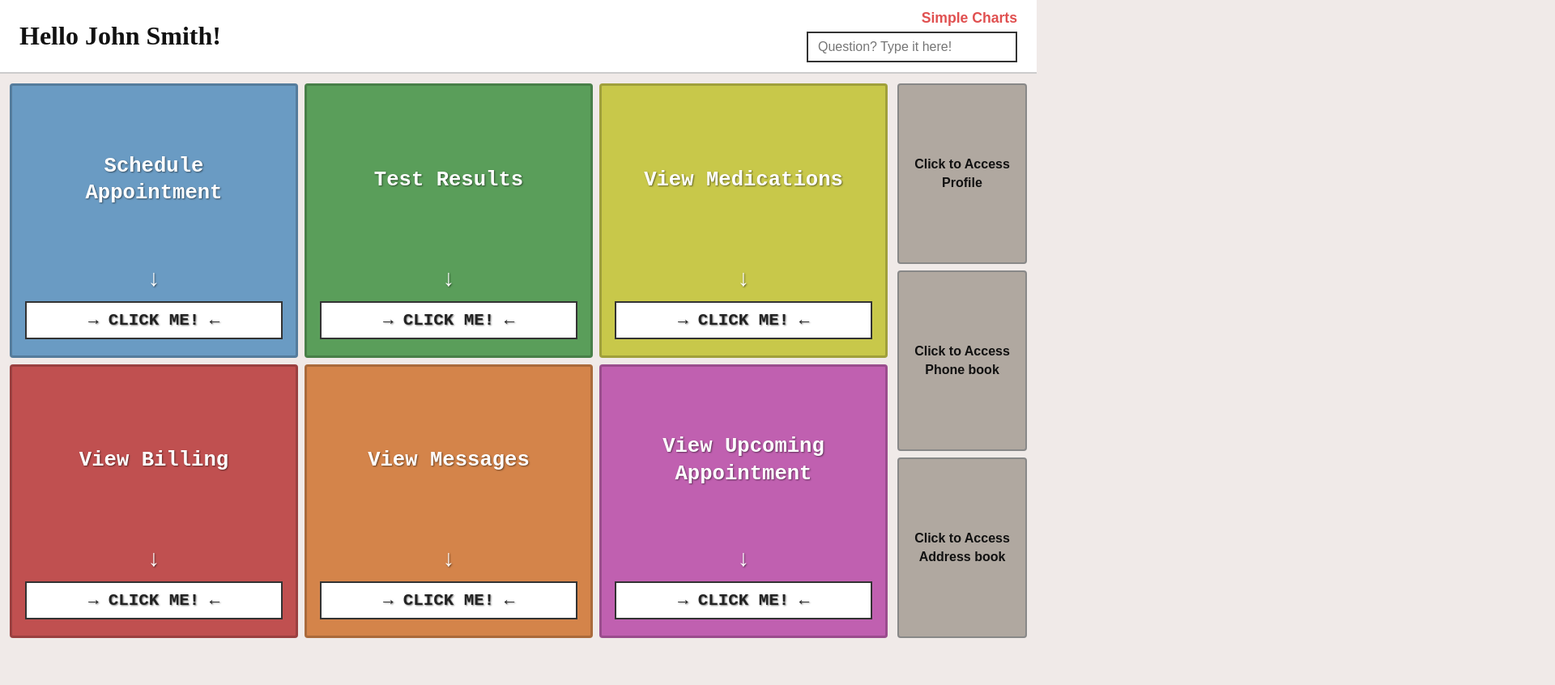
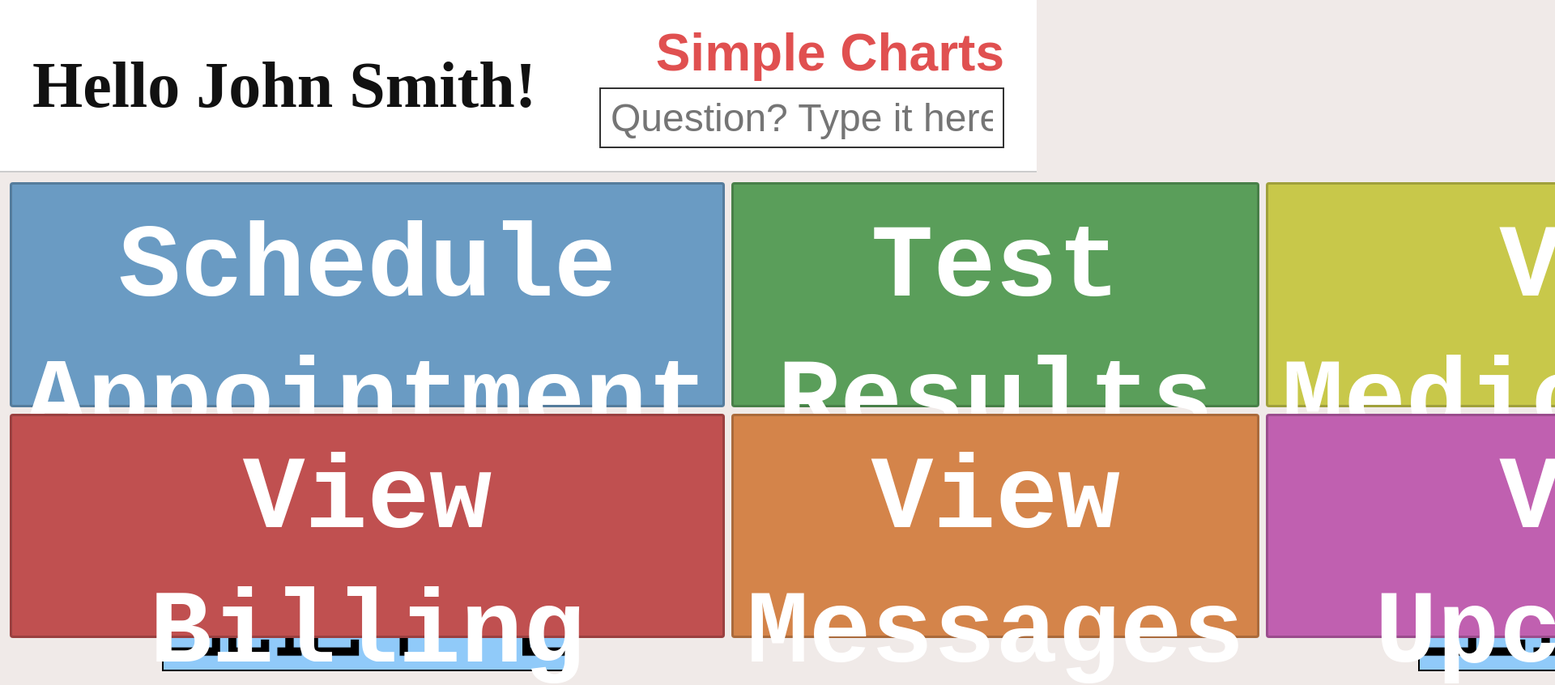
Before and after one commit to kadengardiner/SimpleCharts, a React (Vite) app: page / in a window 1280 px wide. Shown: the top 846 px of the page at 81% size, 1920 px wide, since content can reach past the window. Before the commit the page ends 800 px from the top, so only its background shows below. Built offline with nearby package versions, Linux system fonts and the light colour scheme.

Commit message:
added a custon click me button, still need to make the custon colors for other than blue so blue is just the preset now whelp but home page is coming together quite nice

```diff
--- a/src/App.css
+++ b/src/App.css
@@ -19,14 +19,14 @@ body {
   display: flex;
   align-items: center;
   justify-content: space-between;
-  padding: 12px 24px;
+  padding: 28px 40px;
   background: #fff;
   border-bottom: 2px solid #ccc;
   flex-shrink: 0;
 }
 
 .greeting {
-  font-size: 2rem;
+  font-size: 5rem;
   font-weight: bold;
   color: #111;
   font-family: serif;
@@ -42,15 +42,15 @@ body {
 .brand-name {
   color: #e05050;
   font-weight: bold;
-  font-size: 1.1rem;
+  font-size: 4rem;
   font-family: sans-serif;
 }
 
 .search-box {
   border: 2px solid #333;
   padding: 8px 12px;
-  font-size: 1rem;
-  width: 260px;
+  font-size: 3rem;
+  width: 500px;
   font-family: sans-serif;
 }
 
@@ -93,7 +93,6 @@ body {
   color: #fff;
   font-family: 'Courier New', Courier, monospace;
   font-weight: bold;
-  text-shadow: 1px 1px 2px rgba(0,0,0,0.5);
   transition: transform 0.15s, box-shadow 0.15s, filter 0.15s, border-color 0.15s;
   min-height: 0;
   width: 100%;
@@ -111,26 +110,22 @@ body {
 .tile-label {
   white-space: pre-line;
   text-align: center;
-  font-size: 1.6rem;
+  font-size: 8rem;
   line-height: 1.3;
   align-self: center;
 }
 
 .tile-arrow {
-  font-size: 1.8rem;
+  font-size: 1.4rem;
+  font-weight: 900;
+  color: #000;
 }
 
-.tile-cta {
-  background: #fff;
-  color: #222;
-  border: 2px solid #333;
-  padding: 10px 0;
-  font-family: 'Courier New', Courier, monospace;
-  font-size: 1.3rem;
-  font-weight: bold;
-  width: 100%;
-  text-align: center;
-  transition: background 0.3s, color 0.3s;
+.tile-cta-img {
+  width: 60%;
+  display: block;
+  margin: 0 auto;
+  border: 2px solid #000;
 }
 
 @keyframes soft-pulse {
@@ -138,8 +133,14 @@ body {
   50%       { background: #afafaf; color: #222; }
 }
 
-.tile:hover .tile-cta {
-  animation: soft-pulse 1.8s ease-in-out infinite;
+@keyframes arrow-pulse {
+  0%, 100% { transform: scale(1);    filter: brightness(1); }
+  50%       { transform: scale(1.08); filter: brightness(1.2); }
+}
+
+.tile:has(.tile-cta-img:hover) .tile-arrow,
+.tile:has(.tile-cta-img:hover) .tile-cta-img {
+  animation: arrow-pulse 1.8s ease-in-out infinite;
 }
 
 /* ── Sidebar ── */
@@ -147,7 +148,7 @@ body {
   display: flex;
   flex-direction: column;
   gap: 8px;
-  width: 160px;
+  width: 380px;
   flex-shrink: 0;
   min-height: 0;
 }
@@ -163,7 +164,7 @@ body {
   border-radius: 4px;
   cursor: pointer;
   font-family: sans-serif;
-  font-size: 1rem;
+  font-size: 2.8rem;
   color: #111;
   text-align: center;
   flex: 1;
@@ -195,9 +196,9 @@ body {
   }
 
   .search-box {
-    width: 180px;
+    width: 200px;
   }
-
+h
   .content {
     flex-direction: column;
     padding: 8px;
--- a/src/App.jsx
+++ b/src/App.jsx
@@ -14,7 +14,7 @@ function Tile({ label, color, onClick }) {
     <button className="tile" style={{ backgroundColor: color }} onClick={onClick}>
       <span className="tile-label">{label}</span>
       <span className="tile-arrow">↓</span>
-      <span className="tile-cta">→ CLICK ME! ←</span>
+      <img className="tile-cta-img" src="/scheduleaptButton.png" alt="Schedule Appointment" />
     </button>
   )
 }
```
Also changed, not shown: public/scheduleaptButton.png (added).
